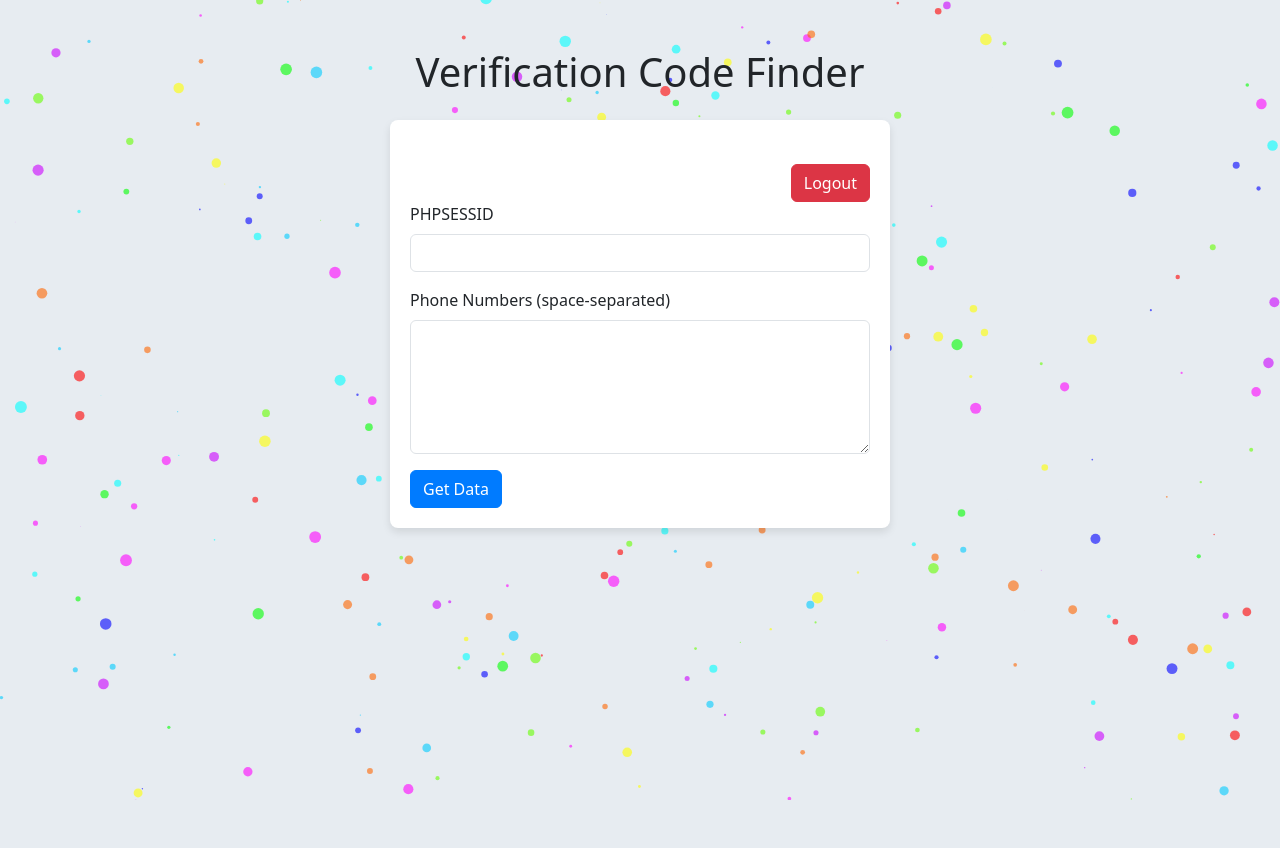
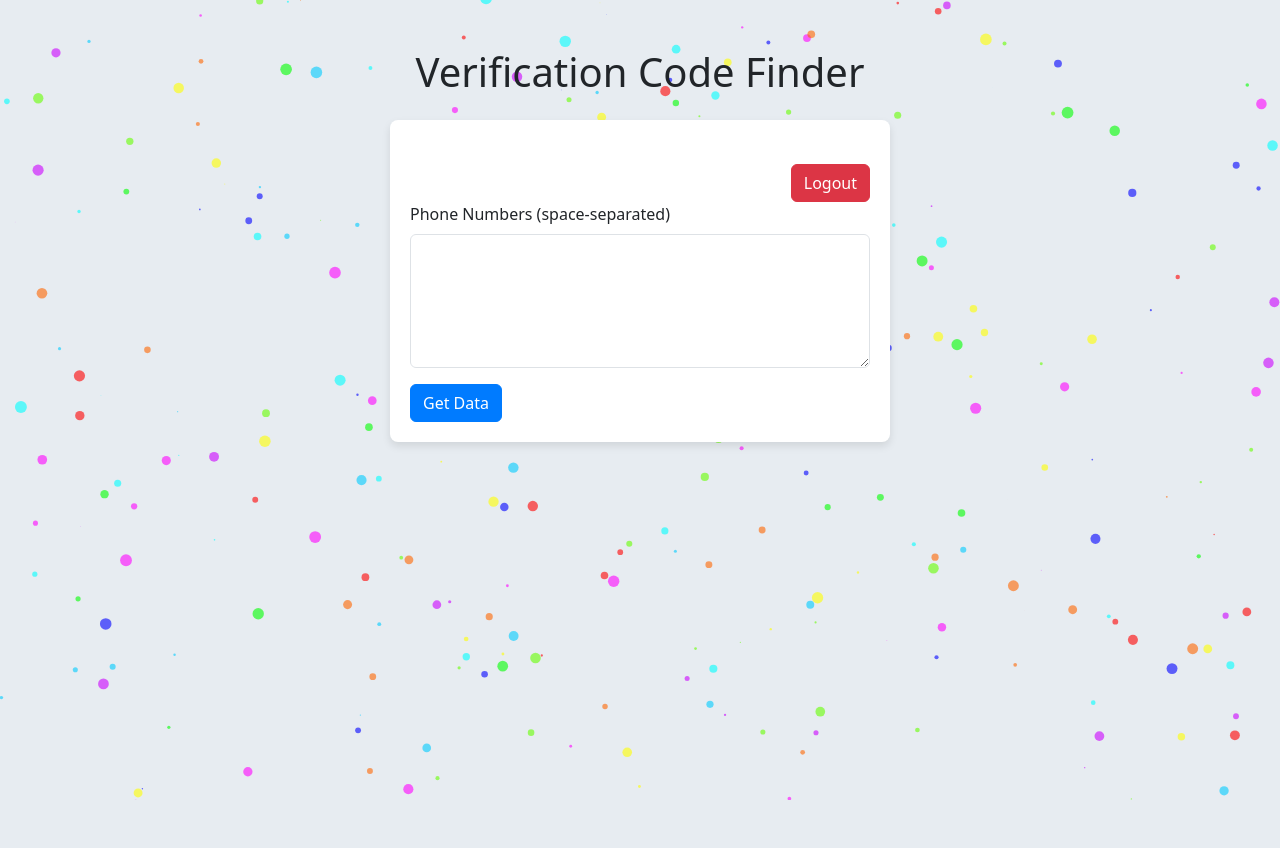
Before and after one commit to RefOoSami001/SmsVRpanel3, a Flask app: page /verification_code_finder in a window 1280 px wide. Run offline with Flask 3, Linux system fonts and the light colour scheme; the visitor is signed in with stand-in values (Sample User, id 1).

Commit message:
Update verification.html

```diff
--- a/templates/verification.html
+++ b/templates/verification.html
@@ -115,10 +115,6 @@
                     <a href="{{ url_for('logout') }}" class="btn btn-danger">Logout</a>
                 </div>
                 <div class="mb-3">
-                    <label for="phpsessid" class="form-label">PHPSESSID</label>
-                    <input type="text" id="phpsessid" name="phpsessid" class="form-control" required>
-                </div>
-                <div class="mb-3">
                     <label for="numbers" class="form-label">Phone Numbers (space-separated)</label>
                     <textarea id="numbers" name="numbers" class="form-control" rows="5" required></textarea>
                 </div>
```
